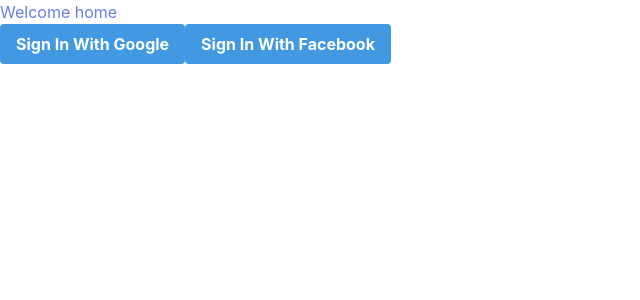
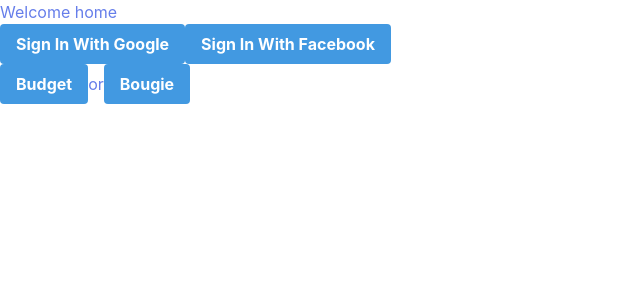
Before and after one commit to akash498/hackgt6-wtm, a React (Create React App) app: page / in a window 1280 px wide. Shown: the top 300 px of the page, without its empty margins (0-640 px from the left). Built offline with nearby package versions, Linux system fonts and the light colour scheme.

Commit message:
Added budget or boujie

```diff
--- a/package.json
+++ b/package.json
@@ -9,6 +9,7 @@
     "react-dom": "^16.11.0",
     "react-redux": "^7.1.1",
     "react-redux-firebase": "^2.5.0",
+    "react-router-dom": "^5.1.2",
     "react-scripts": "^3.2.0",
     "redux": "^4.0.4",
     "redux-firestore": "^0.9.0",
--- a/src/App.js
+++ b/src/App.js
@@ -1,8 +1,7 @@
 import React from 'react';
 import Dashboard from './views/Dashboard'
 import LogIn from './components/LogIn'
-import logo from './logo.svg';
-import axios from 'axios';
+import InputMove from './components/InputMove'
 import firebaseConfig from './config/firebaseConfig'
 import firebase from 'firebase'
 
@@ -16,6 +15,9 @@
 
       <LogIn>
       </LogIn>
+
+      <InputMove>
+      </InputMove>
     </div>
   );
 }
--- a/src/components/InputMove.js
+++ b/src/components/InputMove.js
@@ -0,0 +1,38 @@
+import React, { Component } from 'react'
+import { connect } from 'react-redux'
+import firebase from 'firebase'
+import axios from 'axios'
+
+class LogIn extends Component {
+    state = {
+
+    }
+
+    stepLearning = (price) => {
+        let date = new Date()
+        let millitary = date.getHours() + date.getMinutes()
+
+        axios.post('http://127.0.0.1:5000/api/v1.0/initialize', {
+            time: millitary,
+            price: price
+        })
+    }
+
+    render() {
+        return (
+            <div className="w-full g-gray-800" >
+                <button onClick={() => this.stepLearning(0)} className="bg-blue-500 hover:bg-blue-700 text-white font-bold py-2 px-4 rounded focus:outline-none focus:shadow-outline" type="button">
+                    Budget
+                </button>
+
+                or
+
+                <button onClick={() => this.stepLearning(1)} className="bg-blue-500 hover:bg-blue-700 text-white font-bold py-2 px-4 rounded focus:outline-none focus:shadow-outline" type="button">
+                    Bougie
+                </button>
+            </div>
+        )
+    }
+}
+
+export default LogIn
```
Also changed, not shown: 1 other file (tests, documents, lock files or other folders).
